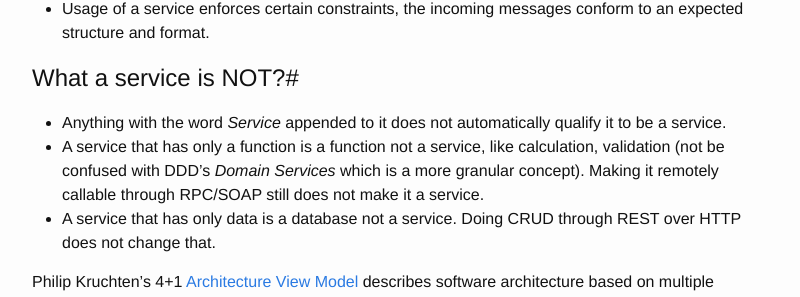
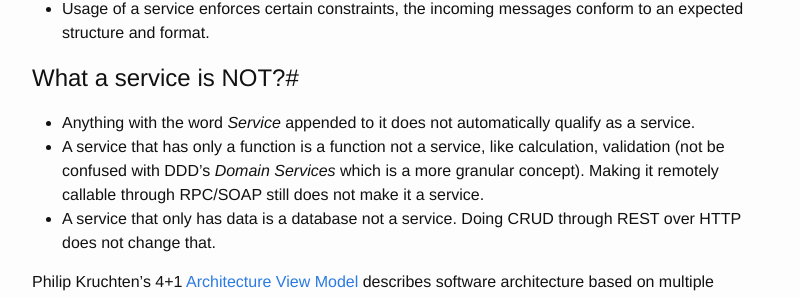
Before and after one commit to hemantksingh/hemantksingh.github.io, a Jekyll site: the page built from _posts/2015-06-23-services-microservices-bounded-context.markdown, in a window 1280 px wide and 1400 px high, scrolled down 1140 px. Shown: the part 146-443 px from the top of the window, without its empty margins (238-1038 px from the left). Built offline with Jekyll 4.4.1, drawn with Linux system fonts in a browser that asks for light colours; Markdown is read by kramdown in place of the engine named in the settings; comment, search, counter and statistics services are not loaded; some of the changed text lies outside the part shown.

```diff
--- a/_posts/2015-06-23-services-microservices-bounded-context.markdown
+++ b/_posts/2015-06-23-services-microservices-bounded-context.markdown
@@ -33,9 +33,9 @@ These tenets do not appear to be too different from the object oriented design p
 * Usage of a service enforces certain constraints, the incoming messages conform to an expected structure and format.
 
 #What a service is NOT?#
-* Anything with the word *Service* appended to it does not automatically qualify it to be a service.
+* Anything with the word *Service* appended to it does not automatically qualify as a service.
 * A service that has only a function is a function not a service, like calculation, validation (not be confused with DDD's *Domain Services* which is a more granular concept). Making it remotely callable through RPC/SOAP still does not make it a service.
-* A service that has only data is a database not a service. Doing CRUD through REST over HTTP does not change that.
+* A service that only has data is a database not a service. Doing CRUD through REST over HTTP does not change that.
 
 Philip Kruchten’s 4+1 [Architecture View Model](https://en.wikipedia.org/wiki/4%2B1_architectural_view_model) describes software architecture based on multiple concurrent views.
 
```
Also changed, not shown: other parts of _posts/2015-06-23-services-microservices-bounded-context.markdown (+3 -1 lines).
